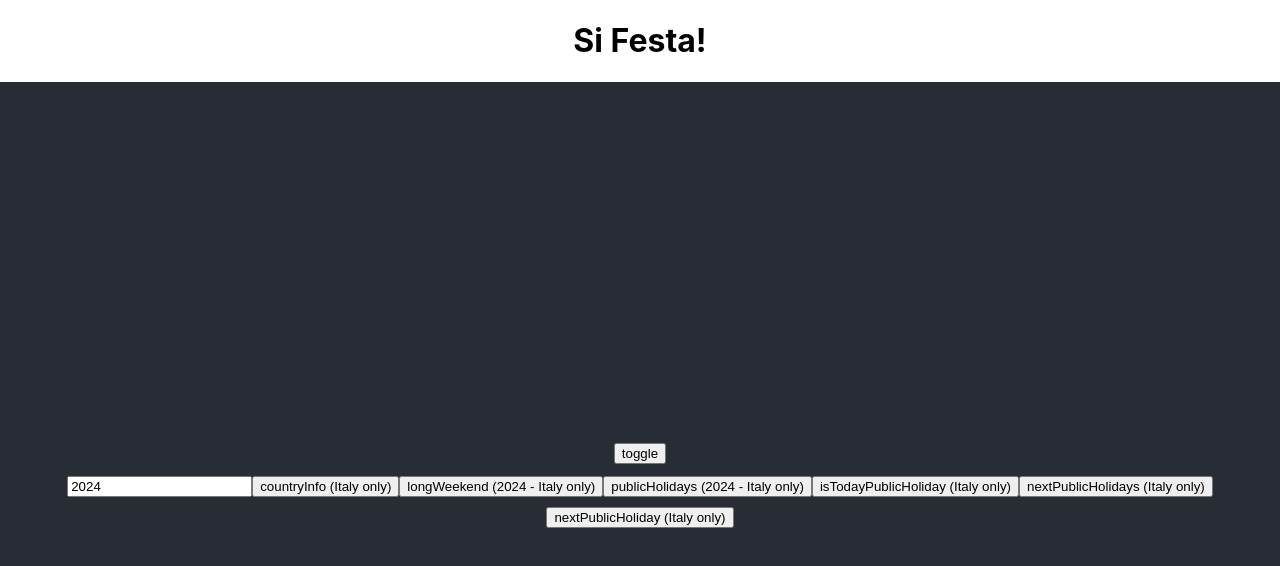
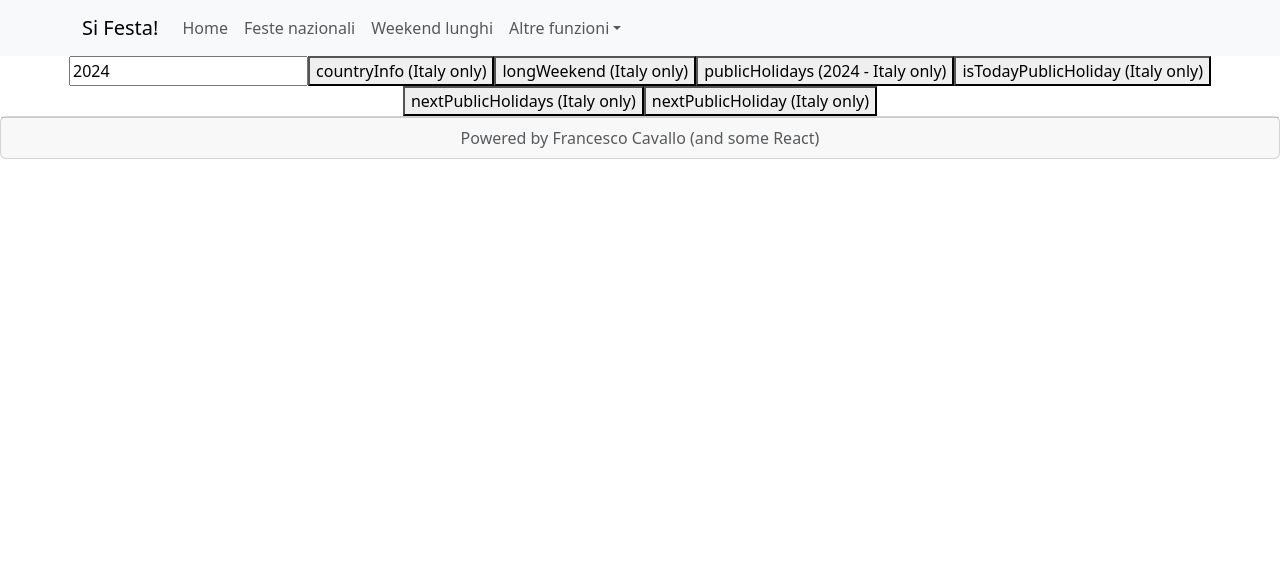
Before and after one commit to francesco-cavallo/si-festa-app, a React (Create React App) app in the folder work-days-fe/: page / in a window 1280 px wide. Shown: the top 566 px of the page. Built offline with nearby package versions, Linux system fonts and the light colour scheme.

Commit message:
added some bootstrap

```diff
--- a/work-days-fe/package.json
+++ b/work-days-fe/package.json
@@ -6,9 +6,11 @@
     "@testing-library/jest-dom": "^5.17.0",
     "@testing-library/react": "^13.4.0",
     "@testing-library/user-event": "^13.5.0",
+    "bootstrap": "^5.3.2",
     "react": "^18.2.0",
+    "react-bootstrap": "^2.10.0",
     "react-dom": "^18.2.0",
-    "react-scripts": "5.0.1",
+    "react-scripts": "^5.0.1",
     "web-vitals": "^2.1.4"
   },
   "scripts": {
--- a/work-days-fe/src/App.js
+++ b/work-days-fe/src/App.js
@@ -1,7 +1,11 @@
 // import logo from './logo.svg';
 import './App.css';
 import { useState } from "react";
-import { Collapsible } from "./components/Collapsible";
+import Card from 'react-bootstrap/Card';
+import Container from 'react-bootstrap/Container';
+import Nav from 'react-bootstrap/Nav';
+import Navbar from 'react-bootstrap/Navbar';
+import NavDropdown from 'react-bootstrap/NavDropdown';
 
 const baseURL = 'http://localhost:3001'
 
@@ -35,20 +39,46 @@ function App() {
 
   return (
     <div className="App">
-      <h1>Si Festa!</h1>
-      <header className="App-header">
-        <Collapsible />
+        <Navbar expand="lg" className="bg-body-tertiary" sticky="top">
+          <Container>
+            <Navbar.Brand href="#home">Si Festa!</Navbar.Brand>
+            <Navbar.Toggle aria-controls="responsive-navbar-nav" />
+            <Navbar.Collapse id="responsive-navbar-nav">
+              <Nav className="me-auto">
+                <Nav.Link href="#home">Home</Nav.Link>
+                <Nav.Link href="#publicHolidays">Feste nazionali</Nav.Link>
+                <Nav.Link href="#longWeekends">Weekend lunghi</Nav.Link>
+                <NavDropdown title="Altre funzioni" id="basic-nav-dropdown">
+                  <NavDropdown.Item href="#action/3.2">
+                    Le prossime feste
+                  </NavDropdown.Item>
+                  <NavDropdown.Item href="#action/3.3">
+                    È festa oggi?
+                  </NavDropdown.Item>
+                  <NavDropdown.Divider />
+                  <NavDropdown.Item href="#action/3.4">
+                    Separated link
+                  </NavDropdown.Item>
+                </NavDropdown>
+              </Nav>
+            </Navbar.Collapse>
+          </Container>
+        </Navbar>
       <table>
         <input type={'text'} name={"anno"} value={year} maxLength={4} onChange={handleChange}/>
         {/* <button onClick={availableCountries}>availableCountries (first only)</button> */}
         <button onClick={countryInfo}>countryInfo (Italy only)</button>
-          <button onClick={longWeekend}>longWeekend (2024 - Italy only)</button>
+        <button onClick={longWeekend}>longWeekend (Italy only)</button>
         <button onClick={publicHolidays}>publicHolidays (2024 - Italy only)</button>
         <button onClick={isTodayPublicHoliday}>isTodayPublicHoliday (Italy only)</button>
         <button onClick={nextPublicHolidays}>nextPublicHolidays (Italy only)</button>
         <button onClick={nextPublicHoliday}>nextPublicHoliday (Italy only)</button>
       </table>
-      </header>
+      <Card>
+        <Card.Footer className="text-muted">
+          Powered by Francesco Cavallo (and some React)
+        </Card.Footer>
+      </Card>
     </div>
   );
 }
--- a/work-days-fe/src/index.js
+++ b/work-days-fe/src/index.js
@@ -3,6 +3,7 @@ import ReactDOM from 'react-dom/client';
 import './index.css';
 import App from './App';
 import reportWebVitals from './reportWebVitals';
+import 'bootstrap/dist/css/bootstrap.min.css';
 
 const root = ReactDOM.createRoot(document.getElementById('root'));
 root.render(
```
Also changed, not shown: 1 other file (tests, documents, lock files or other folders). Lines whose indentation alone changed are shown as unchanged.
